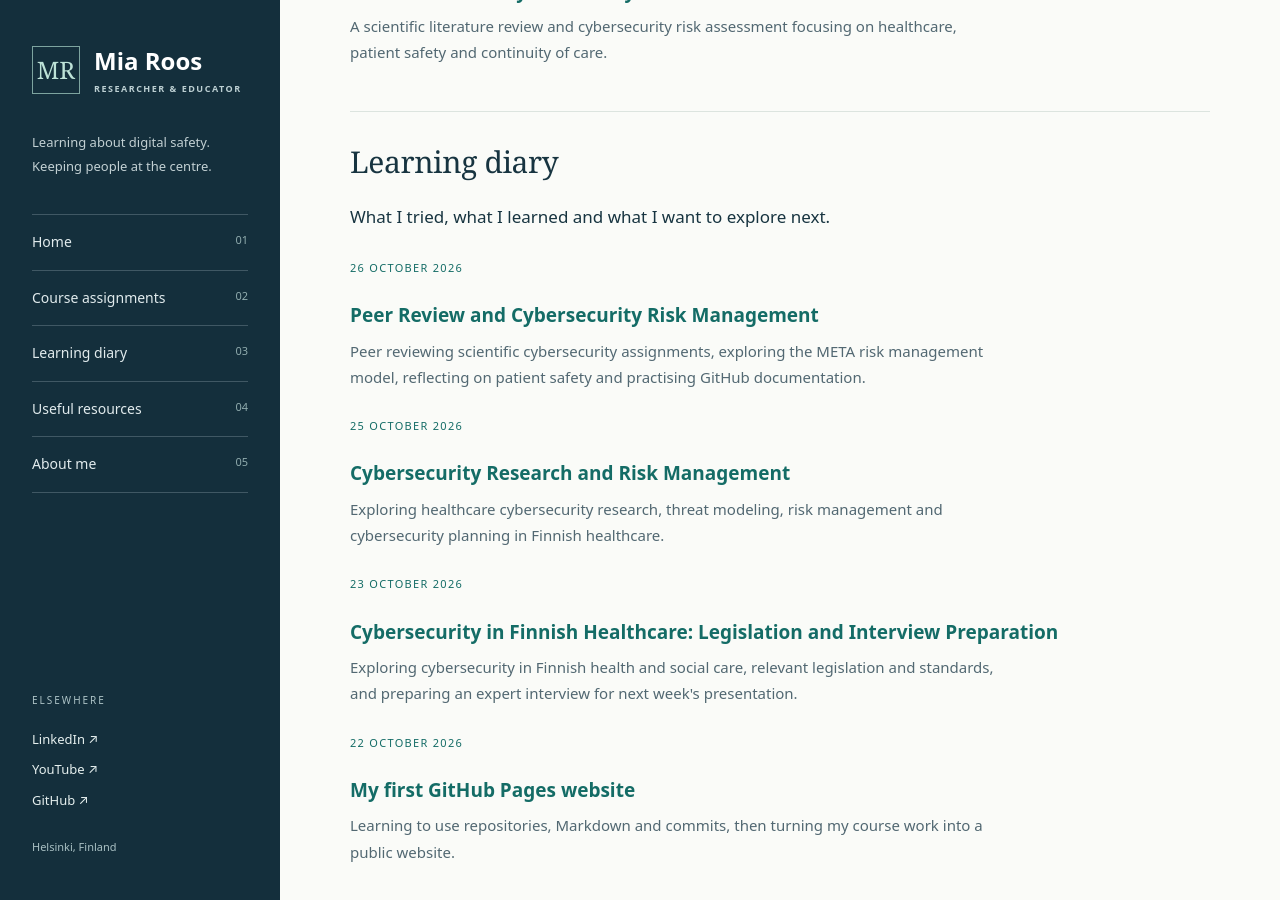
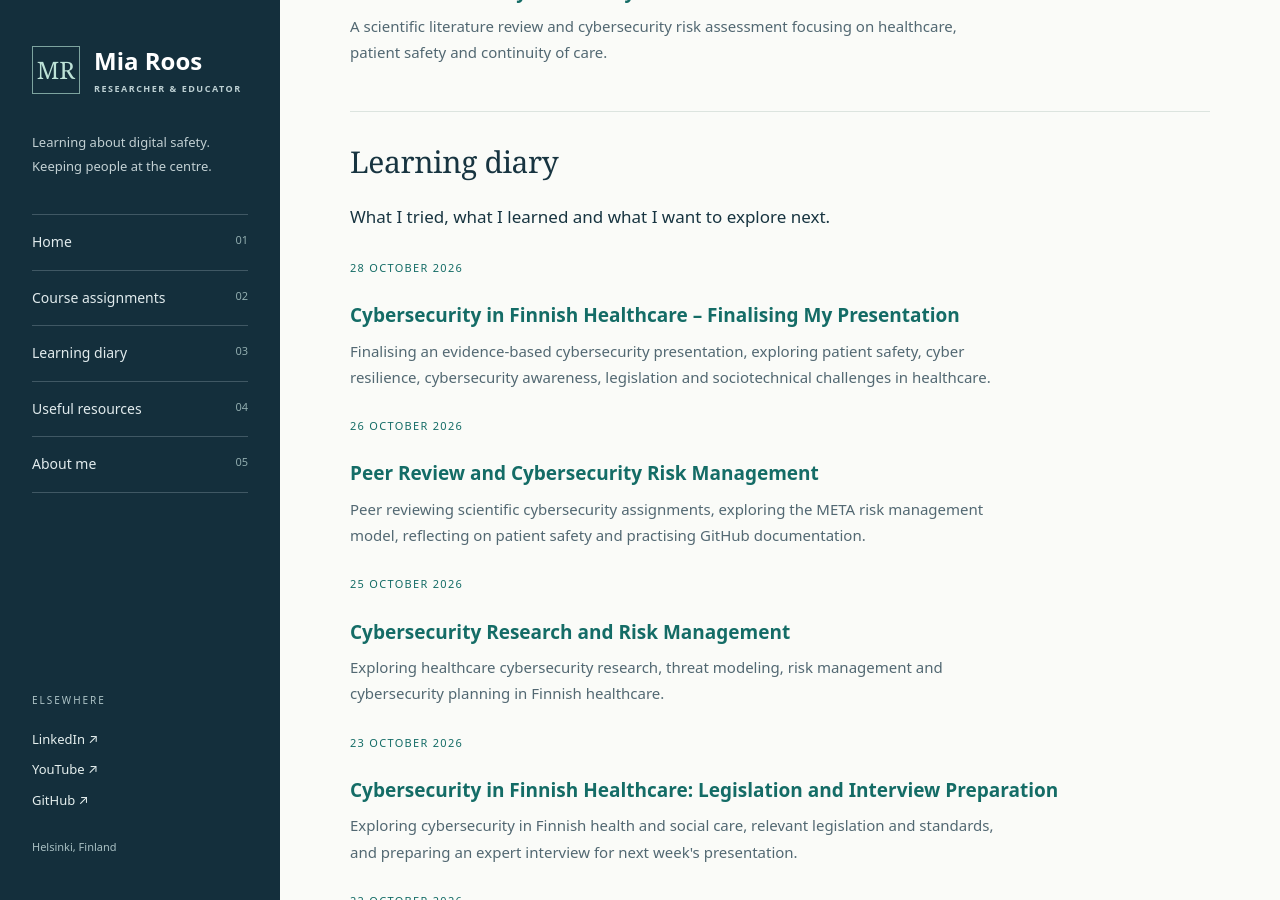
Before and after one commit to mia-roos/Cyber-Security-Studies, a Jekyll site: the page built from index.md, in a window 1280 px wide and 900 px high, scrolled down 852 px. Built offline with Jekyll 4.4.1, drawn with Linux system fonts in a browser that asks for light colours.

Commit message:
Update index.md

```diff
--- a/index.md
+++ b/index.md
@@ -28,6 +28,13 @@ title: Cybersecurity Learning Portfolio
 ## Learning diary
 
 What I tried, what I learned and what I want to explore next.
+
+<p class="entry-meta">28 October 2026</p>
+
+### [Cybersecurity in Finnish Healthcare – Finalising My Presentation]({{ '/learning-diary/2026-10-28.html' | relative_url }})
+
+<p class="entry-description">Finalising an evidence-based cybersecurity presentation, exploring patient safety, cyber resilience, cybersecurity awareness, legislation and sociotechnical challenges in healthcare.</p>
+
 
 <p class="entry-meta">26 October 2026</p>
 
```
